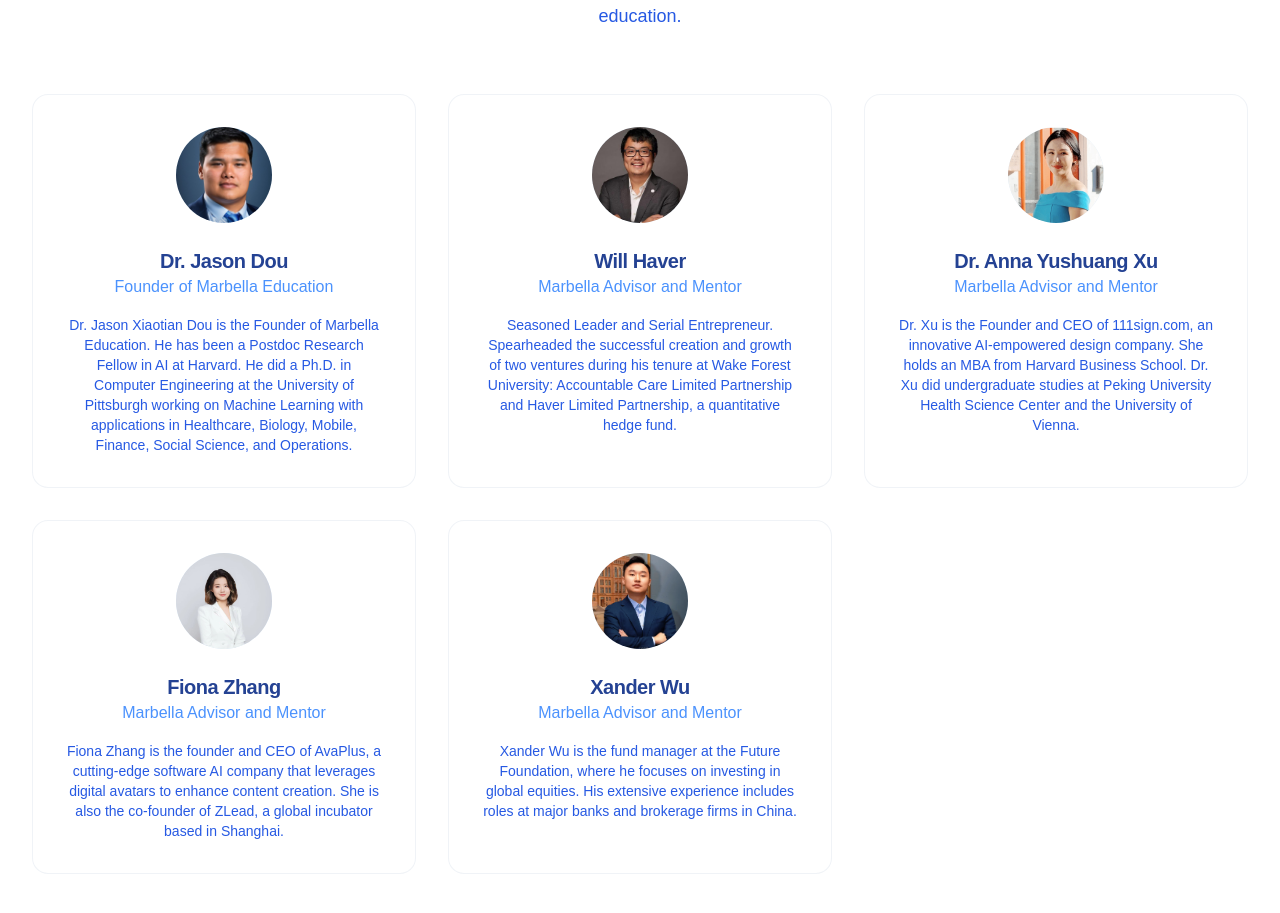
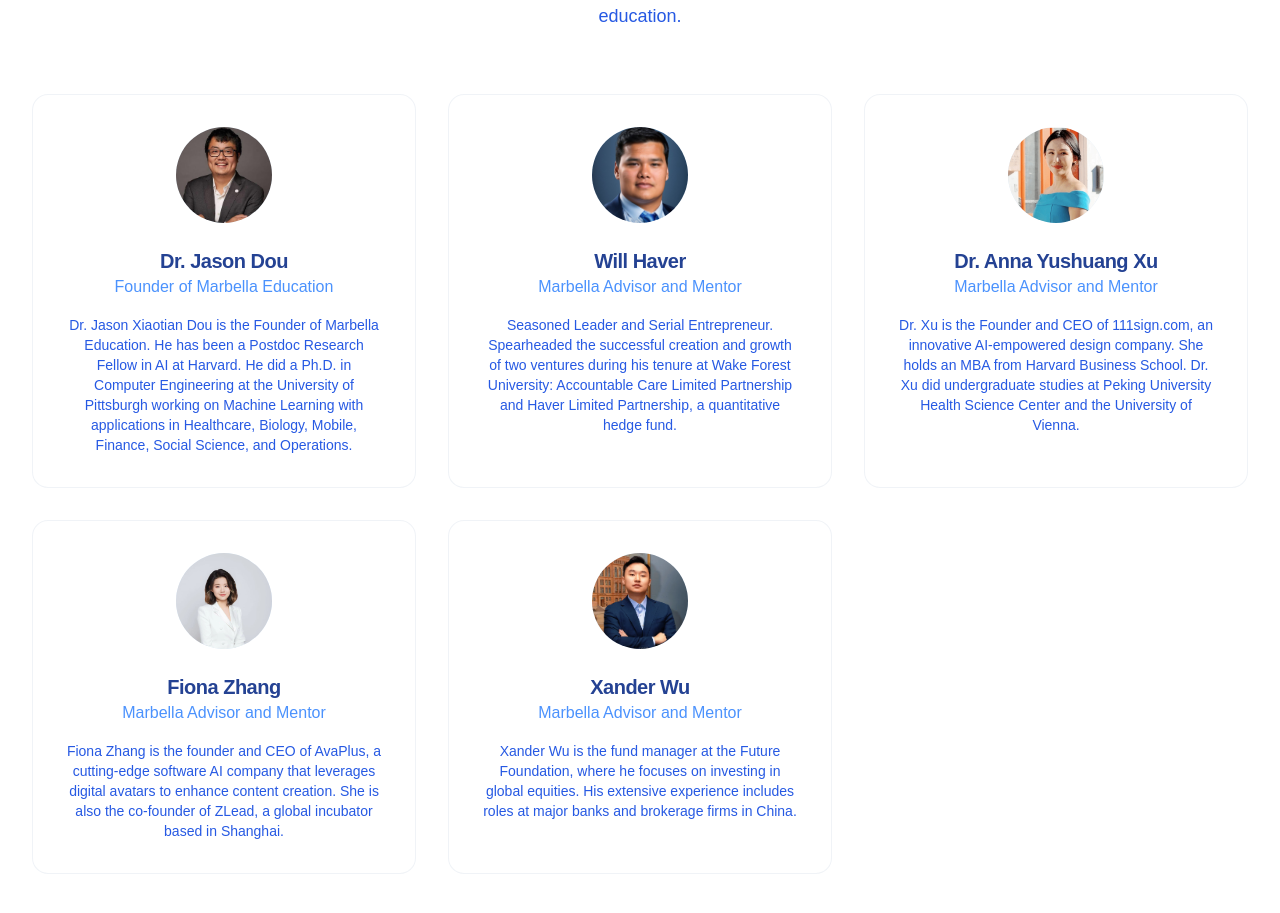
Before and after one commit to Zway68/marbella-ai-pricing-innovator-62, a React (Vite) app: page / in a window 1280 px wide. Shown: the part 2244-3157 px from the top of the page. Built offline with nearby package versions, Linux system fonts and the light colour scheme; a web font is replaced by a local one.

Commit message:
Fix mentor image assignment
The images for Will and Jason were incorrectly assigned. This commit swaps the image sources to correct the display.

```diff
--- a/src/components/MentorSection.tsx
+++ b/src/components/MentorSection.tsx
@@ -1,4 +1,3 @@
-
 import AnimatedReveal from './AnimatedReveal';
 import { useLanguage } from '@/contexts/LanguageContext';
 
@@ -13,7 +12,7 @@ const mentors = [
       en: "Dr. Jason Xiaotian Dou is the Founder of Marbella Education. He has been a Postdoc Research Fellow in AI at Harvard. He did a Ph.D. in Computer Engineering at the University of Pittsburgh working on Machine Learning with applications in Healthcare, Biology, Mobile, Finance, Social Science, and Operations.",
       zh: "杜晓天博士是Marbella Education的创始人。他曾是哈佛大学人工智能博士后研究员。他在匹兹堡大学获得计算机工程博士学位，致力于机器学习在医疗、生物、移动、金融、社会科学和运营中的应用研究。"
     },
-    image: "/lovable-uploads/595aac52-df66-4a2e-bf3b-1e925eb3f817.png"
+    image: "/lovable-uploads/99a9c771-b961-43a7-a48a-35e580a4bfb8.png"
   },
   {
     name: "Will Haver",
@@ -25,7 +24,7 @@ const mentors = [
       en: "Seasoned Leader and Serial Entrepreneur. Spearheaded the successful creation and growth of two ventures during his tenure at Wake Forest University: Accountable Care Limited Partnership and Haver Limited Partnership, a quantitative hedge fund.",
       zh: "资深领导者和连续创业者。在韦克森林大学任职期间，成功创建并发展了两个企业：Accountable Care有限合伙公司和Haver有限合伙公司，这是一家量化对冲基金。"
     },
-    image: "/lovable-uploads/99a9c771-b961-43a7-a48a-35e580a4bfb8.png"
+    image: "/lovable-uploads/595aac52-df66-4a2e-bf3b-1e925eb3f817.png"
   },
   {
     name: "Dr. Anna Yushuang Xu",
```
